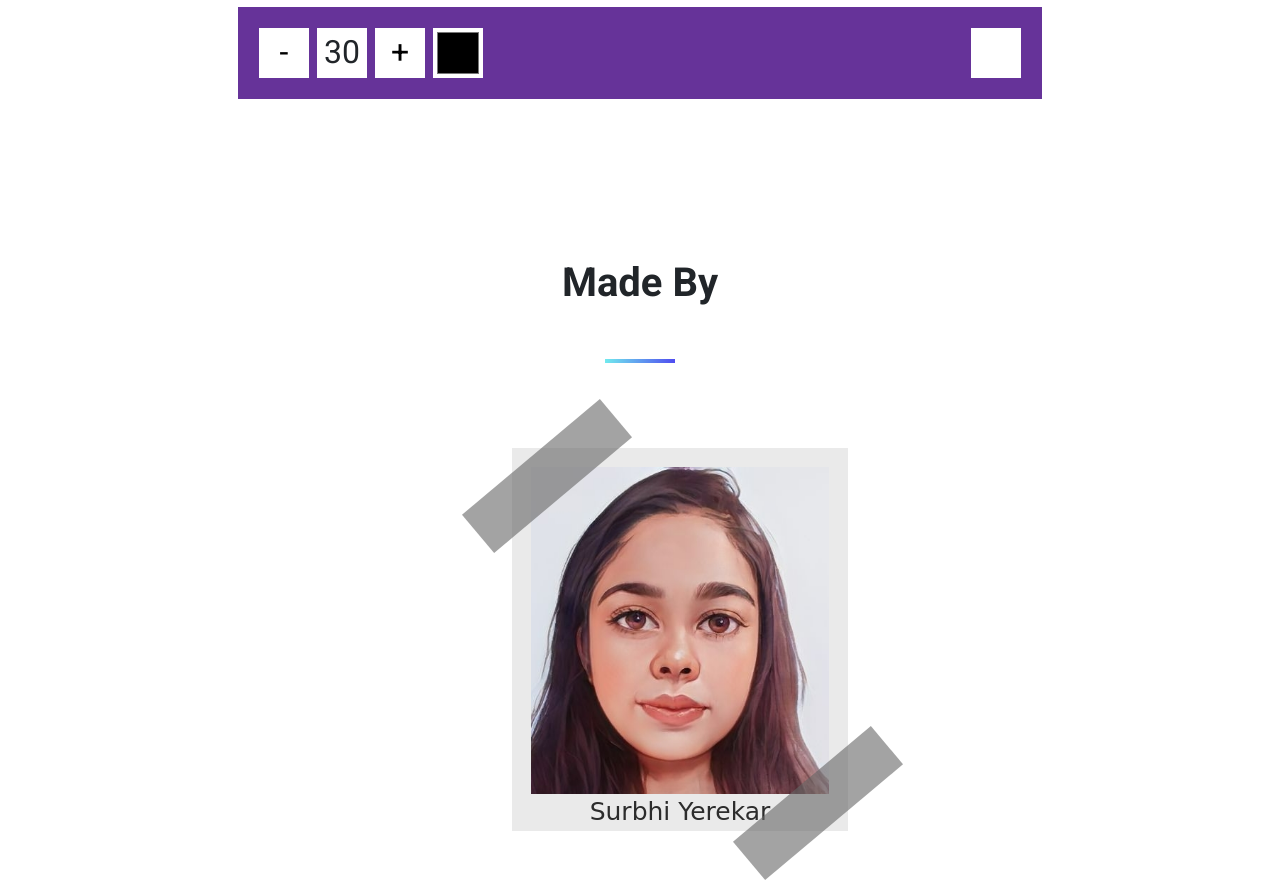
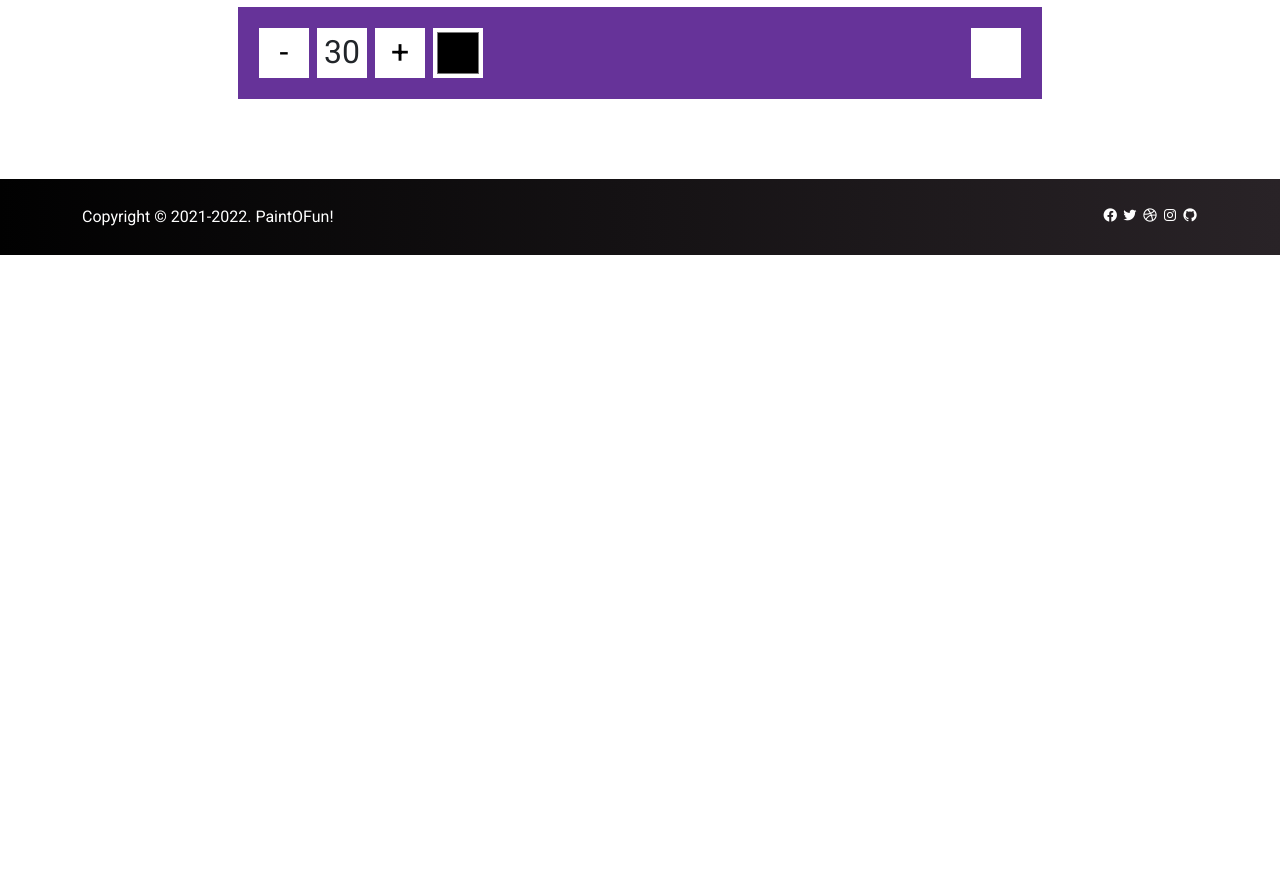
Before and after one commit to SurbhiYerekar/Surbhi.github.io, a plain HTML site: page index.html in a window 1280 px wide. Shown: the part 6713-7595 px from the top of the page. After the commit the page ends 6968 px from the top, so only its background shows below. Drawn offline with nearby package versions, Linux system fonts and the light colour scheme; a script that the page names is missing.

Commit message:
save to github

```diff
--- a/index.html
+++ b/index.html
@@ -424,26 +424,6 @@
 
 
 
-    <section id="MadeBy" class="text-center">
-        <div class="container">
-            <div class="row">
-                <div class="col-12 section-intro text-center" data-aos="fade-up">
-                    <h1>Made By</h1>
-                    <br>
-
-                    <div class="divider"></div>
-                    <br>
-
-
-                </div>
-            </div>
-
-        </div>
-
-        <figure><img src="img/hey.jpg">
-            <figcaption>Surbhi Yerekar</figcaption>
-        </figure>
-    </section>
 
 
     <!--footer-->
```
Also changed, not shown: img/photogrid.photocollagemaker.photoeditor.squarepic_2022911162857688.png (added).
